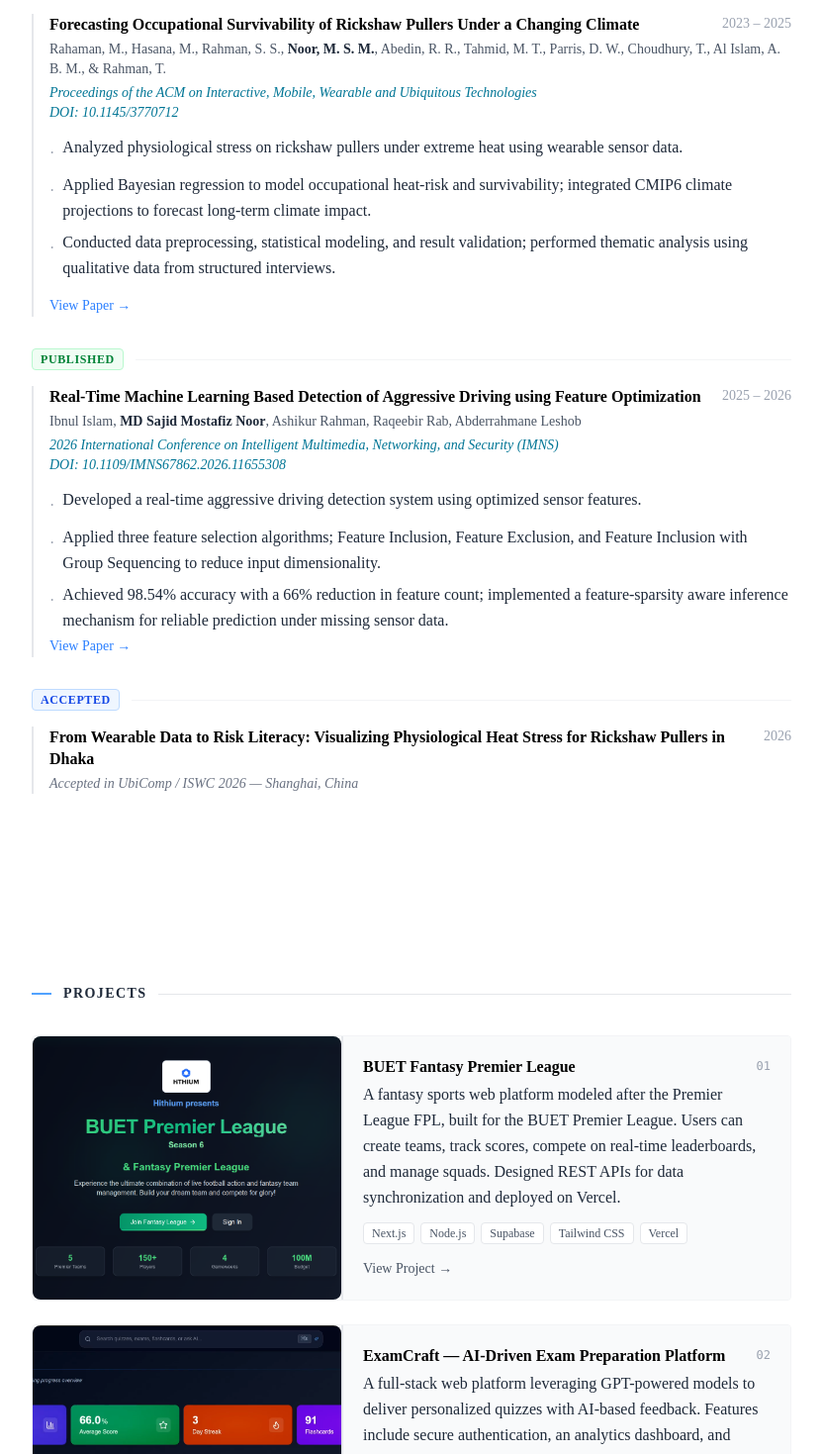
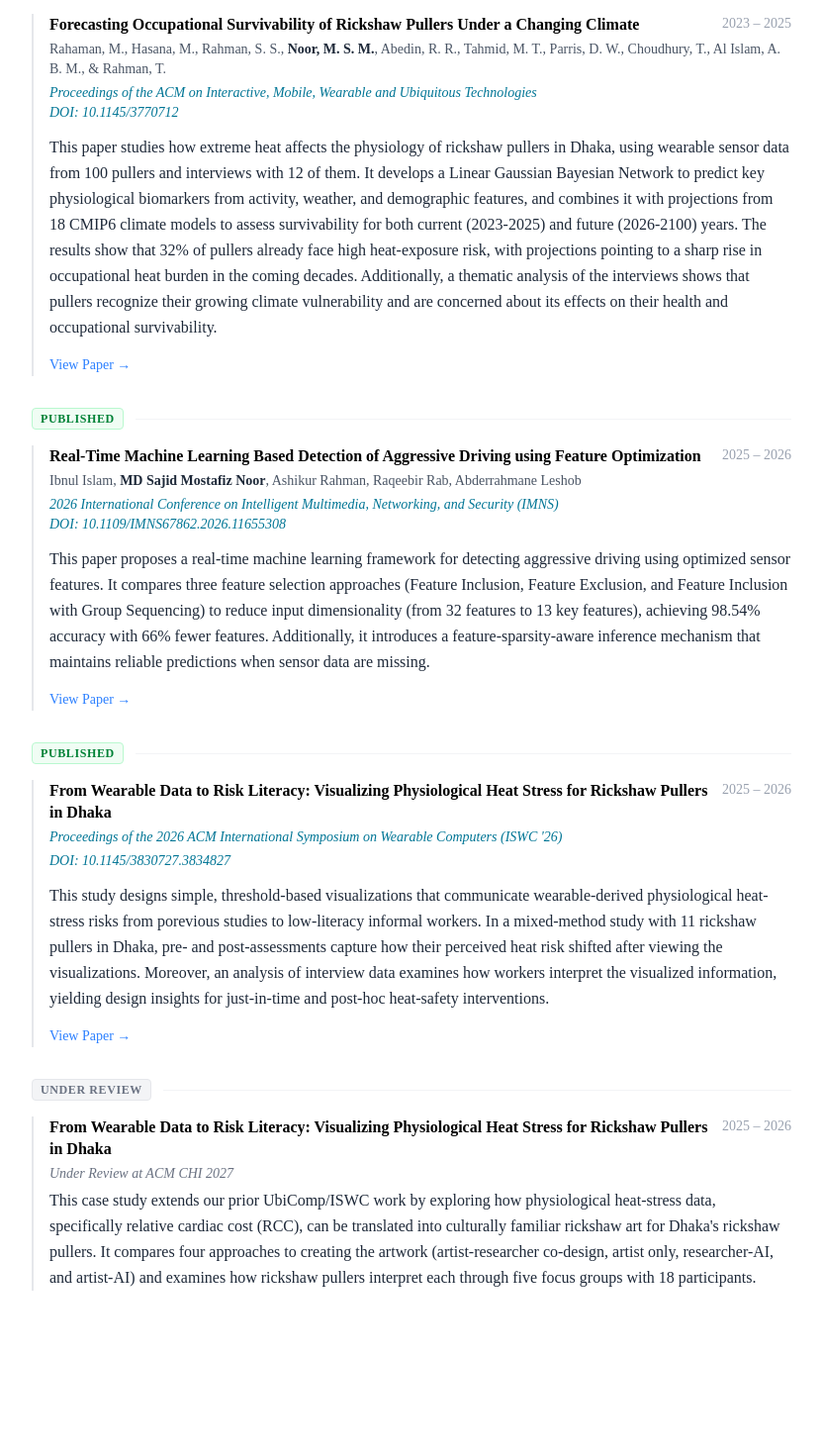
Before and after one commit to SajidNoor5051/Sajid-Noor-Portfolio, a React (Vite) app: page / in a window 1280 px wide. Shown: the part 1741-3210 px from the top of the page at 99% size, without its empty margins (224-1055 px from the left). Built offline with nearby package versions, Linux system fonts and the light colour scheme.

Commit message:
Added Newly Published Paper Links

```diff
--- a/src/Sections/Research.jsx
+++ b/src/Sections/Research.jsx
@@ -41,10 +41,9 @@ const Research = () => {
   return (
     <section id="research" className="py-20 bg-portfolio-background">
       <div className="project-card container mx-auto px-4 md:px-8 lg:px-16 max-w-4xl font-style">
-
         <SectionHeading>Research Experience & Publications</SectionHeading>
 
-        <div className = "mb-8">
+        <div className="mb-8">
           <SubHeading>Research Experience</SubHeading>
 
           <div className="space-y-6">
@@ -54,17 +53,24 @@ const Research = () => {
                 <p className="font-semibold text-black text-sm md:text-base">
                   Undergraduate Thesis
                 </p>
-                <span className="text-gray-400 text-sm whitespace-nowrap">2025 – Present</span>
+                <span className="text-gray-400 text-sm whitespace-nowrap">
+                  2025 – Present
+                </span>
               </div>
               <p className="text-sm text-gray-600 mb-2">
                 Department of Computer Science and Engineering, BUET
               </p>
               <p className="text-base text-gray-800 leading-relaxed">
-                My undergraduate thesis on {" "}
-                <span className="text-gray-600 italic">Aggressive Driving Detection using Machine Learning</span>,
-                supervised by{" "}
-                <span className="text-gray-600 italic">Dr. A.K.M Ashikur Rahman</span>
-                , explored the areas of machine learning, featurer engineering and applied AI.
+                My undergraduate thesis on{" "}
+                <span className="text-gray-600 italic">
+                  Aggressive Driving Detection using Machine Learning
+                </span>
+                , supervised by{" "}
+                <span className="text-gray-600 italic">
+                  Dr. A.K.M Ashikur Rahman
+                </span>
+                , explored the areas of machine learning, featurer engineering
+                and applied AI.
               </p>
             </div>
 
@@ -74,22 +80,25 @@ const Research = () => {
                 <p className="font-semibold text-black text-sm md:text-base">
                   Next-Generation Computing Lab, BUET CSE
                 </p>
-                <span className="text-gray-400 text-sm whitespace-nowrap">2023 – Present</span>
+                <span className="text-gray-400 text-sm whitespace-nowrap">
+                  2023 – Present
+                </span>
               </div>
               <ul className="space-y-1.5 text-base text-gray-800 leading-relaxed">
                 <li className="flex gap-2">
                   <span className="text-gray-400 mt-1.5 flex-shrink-0">·</span>
                   <span>
-                    Collected data from Rickshaw-pullers in Dhaka using wearable sensors, conducted interviews, and performed thematic
+                    Collected data from Rickshaw-pullers in Dhaka using wearable
+                    sensors, conducted interviews, and performed thematic
                     analysis for ongoing lab projects.
                   </span>
                 </li>
                 <li className="flex gap-2">
                   <span className="text-gray-400 mt-1.5 flex-shrink-0">·</span>
                   <span>
-                    Analyzed and visualized data on the impact of extreme heat exposure on rickshaw
-                    pullers, including data preprocessing and interpretation of
-                    results.
+                    Analyzed and visualized data on the impact of extreme heat
+                    exposure on rickshaw pullers, including data preprocessing
+                    and interpretation of results.
                   </span>
                 </li>
               </ul>
@@ -99,11 +108,10 @@ const Research = () => {
 
         {/* ── Publications ── */}
         <div>
-          <div className = "mb-8">
+          <div className="mb-8">
             <SubHeading>Publications</SubHeading>
 
             <div className="space-y-8">
-
               {/* Published */}
               <div>
                 <StatusBadge type="published" />
@@ -113,45 +121,42 @@ const Research = () => {
                       Forecasting Occupational Survivability of Rickshaw Pullers
                       Under a Changing Climate
                     </p>
-                  <span className="text-gray-400 text-sm whitespace-nowrap">2023 – 2025</span>
+                    <span className="text-gray-400 text-sm whitespace-nowrap">
+                      2023 – 2025
+                    </span>
                   </div>
                   <p className="text-sm text-gray-600 mb-1">
                     Rahaman, M., Hasana, M., Rahman, S. S.,{" "}
-                  <span className="font-semibold text-gray-800">Noor, M. S. M.</span>
-                  , Abedin, R. R., Tahmid, M. T., Parris, D. W., Choudhury, T.,
-                  Al Islam, A. B. M., &amp; Rahman, T.
+                    <span className="font-semibold text-gray-800">
+                      Noor, M. S. M.
+                    </span>
+                    , Abedin, R. R., Tahmid, M. T., Parris, D. W., Choudhury,
+                    T., Al Islam, A. B. M., &amp; Rahman, T.
                   </p>
                   <p className="text-sm text-cyan-700 italic mb-0">
-                  Proceedings of the ACM on Interactive, Mobile, Wearable and Ubiquitous Technologies
+                    Proceedings of the ACM on Interactive, Mobile, Wearable and
+                    Ubiquitous Technologies
                   </p>
                   <p className="text-sm text-cyan-700 italic mb-3">
                     DOI: 10.1145/3770712
                   </p>
-                <ul className="space-y-1.5 text-base text-gray-800 leading-relaxed mb-3">
-                  <li className="flex gap-2">
-                    <span className="text-gray-400 mt-1.5 flex-shrink-0">·</span>
-                    <span>
-                      Analyzed physiological stress on rickshaw pullers under
-                      extreme heat using wearable sensor data.
-                    </span>
-                  </li>
-                  <li className="flex gap-2">
-                    <span className="text-gray-400 mt-1.5 flex-shrink-0">·</span>
-                    <span>
-                      Applied Bayesian regression to model occupational heat-risk
-                      and survivability; integrated CMIP6 climate projections to
-                      forecast long-term climate impact.
-                    </span>
-                  </li>
-                  <li className="flex gap-2">
-                    <span className="text-gray-400 mt-1.5 flex-shrink-0">·</span>
-                    <span>
-                      Conducted data preprocessing, statistical modeling, and
-                      result validation; performed thematic analysis using
-                      qualitative data from structured interviews.
-                    </span>
-                  </li>
-                </ul>
+                  <p className="text-base text-gray-800 leading-relaxed mb-3">
+                    This paper studies how extreme heat affects the physiology
+                    of rickshaw pullers in Dhaka, using wearable sensor data
+                    from 100 pullers and interviews with 12 of them. It develops
+                    a Linear Gaussian Bayesian Network to predict key
+                    physiological biomarkers from activity, weather, and
+                    demographic features, and combines it with projections from
+                    18 CMIP6 climate models to assess survivability for both
+                    current (2023-2025) and future (2026-2100) years. The
+                    results show that 32% of pullers already face high
+                    heat-exposure risk, with projections pointing to a sharp
+                    rise in occupational heat burden in the coming decades.
+                    Additionally, a thematic analysis of the interviews shows
+                    that pullers recognize their growing climate vulnerability
+                    and are concerned about its effects on their health and
+                    occupational survivability.
+                  </p>
                   <a
                     href="https://doi.org/10.1145/3770712"
                     target="_blank"
@@ -163,7 +168,6 @@ const Research = () => {
                 </div>
               </div>
 
-
               <div>
                 <StatusBadge type="published" />
                 <div className="pl-4 border-l-2 border-gray-200">
@@ -172,7 +176,9 @@ const Research = () => {
                       Real-Time Machine Learning Based Detection of Aggressive
                       Driving using Feature Optimization
                     </p>
-                  <span className="text-gray-400 text-sm whitespace-nowrap">2025 – 2026</span>
+                    <span className="text-gray-400 text-sm whitespace-nowrap">
+                      2025 – 2026
+                    </span>
                   </div>
                   <p className="text-sm text-gray-600 mb-1">
                     Ibnul Islam,{" "}
@@ -182,36 +188,23 @@ const Research = () => {
                     , Ashikur Rahman, Raqeebir Rab, Abderrahmane Leshob
                   </p>
                   <p className="text-sm text-cyan-700 italic mb-0">
-                   2026 International Conference on Intelligent Multimedia, Networking, and Security (IMNS)
+                    2026 International Conference on Intelligent Multimedia,
+                    Networking, and Security (IMNS)
                   </p>
                   <p className="text-sm text-cyan-700 italic mb-3">
                     DOI: 10.1109/IMNS67862.2026.11655308
                   </p>
-                <ul className="space-y-1.5 text-base text-gray-800 leading-relaxed">
-                  <li className="flex gap-2">
-                    <span className="text-gray-400 mt-1.5 flex-shrink-0">·</span>
-                    <span>
-                      Developed a real-time aggressive driving detection system
-                      using optimized sensor features.
-                    </span>
-                  </li>
-                  <li className="flex gap-2">
-                    <span className="text-gray-400 mt-1.5 flex-shrink-0">·</span>
-                    <span>
-                      Applied three feature selection algorithms; Feature
-                      Inclusion, Feature Exclusion, and Feature Inclusion with
-                      Group Sequencing to reduce input dimensionality.
-                    </span>
-                  </li>
-                  <li className="flex gap-2">
-                    <span className="text-gray-400 mt-1.5 flex-shrink-0">·</span>
-                    <span>
-                      Achieved 98.54% accuracy with a 66% reduction in feature
-                      count; implemented a feature-sparsity aware inference
-                      mechanism for reliable prediction under missing sensor data.
-                    </span>
-                  </li>
-                </ul>
+                  <p className="text-base text-gray-800 leading-relaxed mb-3">
+                    This paper proposes a real-time machine learning framework
+                    for detecting aggressive driving using optimized sensor
+                    features. It compares three feature selection approaches
+                    (Feature Inclusion, Feature Exclusion, and Feature Inclusion
+                    with Group Sequencing) to reduce input dimensionality (from
+                    32 features to 13 key features), achieving 98.54% accuracy
+                    with 66% fewer features. Additionally, it introduces a
+                    feature-sparsity-aware inference mechanism that maintains
+                    reliable predictions when sensor data are missing.
+                  </p>
                   <a
                     href="https://ieeexplore.ieee.org/document/11655308"
                     target="_blank"
@@ -225,26 +218,80 @@ const Research = () => {
 
               {/* Under Review */}
               <div>
-              <StatusBadge type="accepted" />
+                <StatusBadge type="published" />
                 <div className="pl-4 border-l-2 border-gray-200">
                   <div className="flex flex-col sm:flex-row sm:items-start sm:justify-between gap-1 mb-1">
                     <p className="font-semibold text-black text-sm md:text-base leading-snug">
                       From Wearable Data to Risk Literacy: Visualizing
                       Physiological Heat Stress for Rickshaw Pullers in Dhaka
                     </p>
-                  <span className="text-gray-400 text-sm whitespace-nowrap">2026</span>
+
+                    <span className="text-gray-400 text-sm whitespace-nowrap">
+                      2025 – 2026
+                    </span>
                   </div>
-                <p className="text-sm text-gray-500 italic mb-1">
-                  Accepted in UbiComp / ISWC 2026 — Shanghai, China
+                  <p className="text-sm text-cyan-700 italic mb-1">
+                    Proceedings of the 2026 ACM International Symposium on
+                    Wearable Computers (ISWC '26)
                   </p>
-
+                  <p className="text-sm text-cyan-700 italic mb-3">
+                    DOI: 10.1145/3830727.3834827
+                  </p>
+                  <p className="text-base text-gray-800 leading-relaxed mb-3">
+                    This study designs simple, threshold-based visualizations
+                    that communicate wearable-derived physiological heat-stress
+                    risks from porevious studies to low-literacy informal
+                    workers. In a mixed-method study with 11 rickshaw pullers in
+                    Dhaka, pre- and post-assessments capture how their perceived
+                    heat risk shifted after viewing the visualizations.
+                    Moreover, an analysis of interview data examines how workers
+                    interpret the visualized information, yielding design
+                    insights for just-in-time and post-hoc heat-safety
+                    interventions.
+                  </p>
+                  <a
+                    href="https://dl.acm.org/doi/10.1145/3830727.3834827"
+                    target="_blank"
+                    rel="noopener noreferrer"
+                    className="text-sm text-blue-500 hover:text-blue-700 transition-colors"
+                  >
+                    View Paper →
+                  </a>
                 </div>
               </div>
 
+              <div>
+                <StatusBadge type="review" />
+                <div className="pl-4 border-l-2 border-gray-200">
+                  <div className="flex flex-col sm:flex-row sm:items-start sm:justify-between gap-1 mb-1">
+                    <p className="font-semibold text-black text-sm md:text-base leading-snug">
+                      From Wearable Data to Risk Literacy: Visualizing
+                      Physiological Heat Stress for Rickshaw Pullers in Dhaka
+                    </p>
+
+                    <span className="text-gray-400 text-sm whitespace-nowrap">
+                      2025 – 2026
+                    </span>
+                  </div>
+                  <p className="text-sm text-gray-500 italic mb-1">
+                    Under Review at ACM CHI 2027
+                  </p>
+
+                  <p className="text-base text-gray-800 leading-relaxed mb-3">
+                    This case study extends our prior UbiComp/ISWC work by
+                    exploring how physiological heat-stress data, specifically
+                    relative cardiac cost (RCC), can be translated into
+                    culturally familiar rickshaw art for Dhaka's rickshaw
+                    pullers. It compares four approaches to creating the artwork
+                    (artist-researcher co-design, artist only, researcher-AI,
+                    and artist-AI) and examines how rickshaw pullers interpret each
+                    through five focus groups with 18 participants.
+                  </p>
                 </div>
               </div>
             </div>
-
+          </div>
+        </div>
       </div>
     </section>
   );
```
Lines whose indentation alone changed are shown as unchanged.
